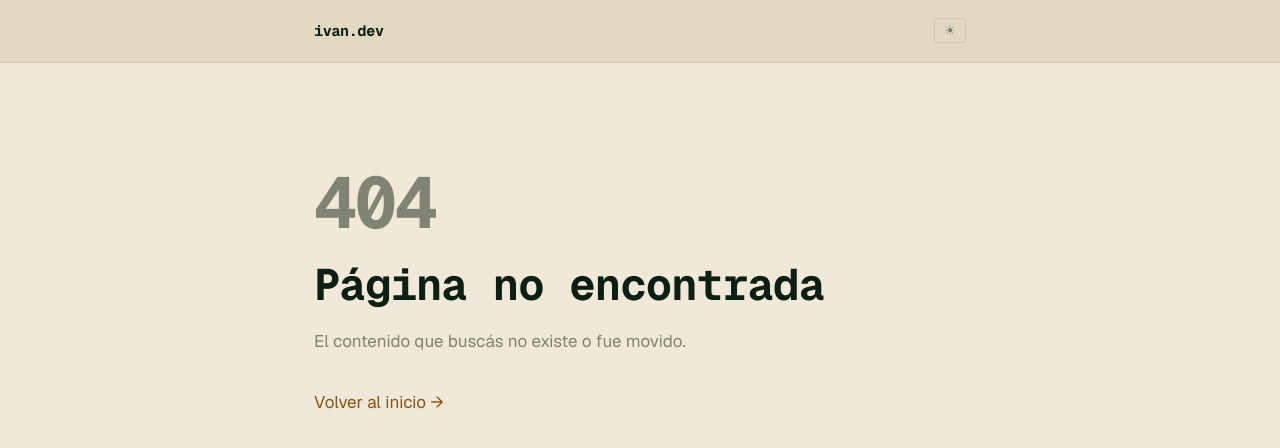
After one commit to ivanvallejoss/blog, a FastAPI app: template app/templates/errors/404.html in a window 1280 px wide. The commit adds this page. Shown: the top 448 px of the page. Run offline with FastAPI, Linux system fonts and the light colour scheme; the template is opened without the code that fills it, so the values that code supplies are empty; some libraries are stand-ins or nearby versions.

Commit message:
add(errors-templates): added templates/errors/404 in case of 404 status code and templates/errors/error in case of any other error

```diff
--- a/app/main.py
+++ b/app/main.py
@@ -1,10 +1,12 @@
 from contextlib import asynccontextmanager
 
-from fastapi import FastAPI
+from fastapi import FastAPI, Request
 from fastapi.staticfiles import StaticFiles
+from fastapi.exceptions import HTTPException
 
 from .database import engine
 from .routers import blog
+from .templating import templates
 
 @asynccontextmanager
 async def lifespan(app: FastAPI):
@@ -14,3 +16,20 @@ async def lifespan(app: FastAPI):
 app = FastAPI(lifespan=lifespan)
 app.include_router(blog.router)
 app.mount("/static", StaticFiles(directory="static"), name="static")
+
+
+@app.exception_handler(HTTPException)
+async def http_exception_handler(request: Request, exc: HTTPException):
+    if exc.status_code == 404:
+        return templates.TemplateResponse(
+            request,
+            "errors/404.html",
+            {"detail": exc.detail},
+            status_code=404
+        )
+    return templates.TemplateResponse(
+        request,
+        "errors/error.html",
+        {"status_code": exc.status_code, "detail": exc.detail},
+        status_code=exc.status_code,
+    )
--- /dev/null
+++ b/app/templates/errors/404.html
@@ -0,0 +1,12 @@
+{% extends "base.html" %}
+
+{% block title %}404 — ivan.dev{% endblock %}
+
+{% block content %}
+<div class="error-page">
+  <span class="error-code">404</span>
+  <h1>Página no encontrada</h1>
+  <p>{{ detail or "El contenido que buscás no existe o fue movido." }}</p>
+  <a href="{{ url_for('post_list') }}">Volver al inicio →</a>
+</div>
+{% endblock %}
--- a/static/css/main.css
+++ b/static/css/main.css
@@ -474,3 +474,32 @@ li:last-child {
     transition-duration: 0.01ms !important;
   }
 }
+
+
+/* =============================================================================
+   12. PÁGINAS DE ERROR
+   ============================================================================= */
+
+.error-page {
+  padding-top: 48px;
+}
+
+.error-code {
+  display: block;
+  font-family: 'Geist Mono', monospace;
+  font-weight: 700;
+  font-size: 72px;
+  line-height: 1;
+  letter-spacing: -0.04em;
+  color: var(--color-text-muted);
+  margin-bottom: 20px;
+}
+
+.error-page h1 {
+  margin-bottom: 16px;
+}
+
+.error-page > p {
+  color: var(--color-text-muted);
+  margin-bottom: 32px;
+}
```
Also changed, not shown: app/routers/blog.py (+1 -17 lines), app/templates/errors/error.html (added, +12 -0 lines), app/templating.py (added, +16 -0 lines).
